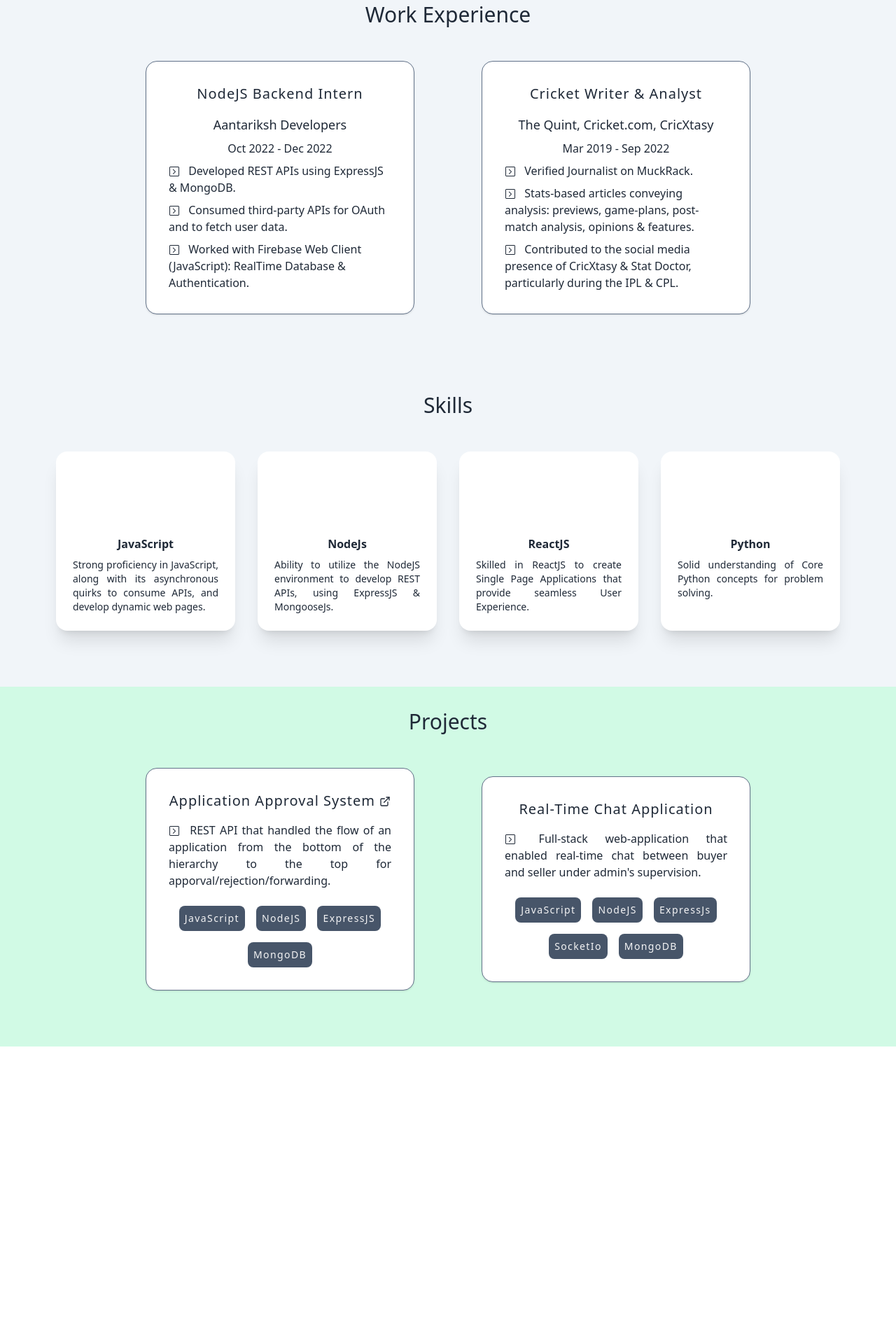
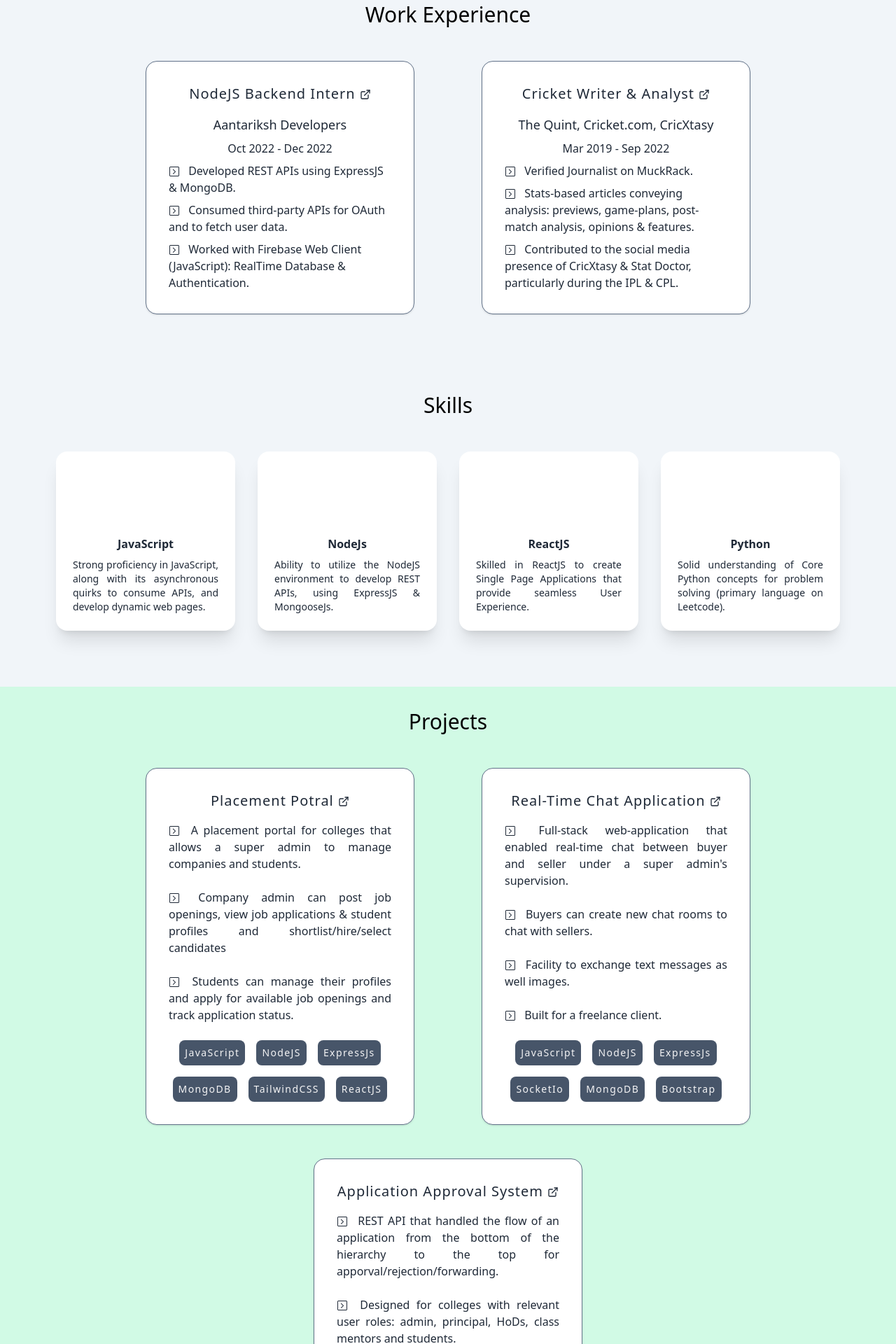
Before and after one commit to mainlycricket/Portfolio, a React (Vite) app: page / in a window 1280 px wide. Shown: the part 820-2740 px from the top of the page at 70% size. Before the commit the page ends 2315 px from the top, so only its background shows below. Built offline with nearby package versions, Linux system fonts and the light colour scheme; some icons are missing.

Commit message:
Project Updates

```diff
--- a/src/components/Experience.jsx
+++ b/src/components/Experience.jsx
@@ -1,18 +1,29 @@
 import { VscTerminal } from 'react-icons/vsc';
 import { experiences } from '../data';
+import { FiExternalLink } from 'react-icons/fi';
 
 const Experience = () => {
   return (
     <section id="experience" className="bg-slate-100 p-8">
-      <h3 className='text-center text-3xl font-medium'>Work Experience</h3>
+      <h3 className="text-center text-black text-3xl font-medium">
+        Work Experience
+      </h3>
 
       <div className="my-12 flex flex-row flex-wrap gap-12 items-center justify-center md:gap-x-24">
         {experiences.map((experience) => {
-          const { id, title, company, duration, info } = experience;
+          const { id, title, company, duration, info, link } = experience;
           return (
-            <div key={id} className="card w-96 px-4 py-8 bg-base-100 border border-slate-500 shadow">
+            <div
+              key={id}
+              className="card w-96 px-4 py-8 bg-base-100 border border-slate-500 shadow cursor-pointer hover:scale-105 transition-transform"
+            >
               <h3 className="text-center text-xl font-medium tracking-wider">
-                {title}
+                {title}{' '}
+                {link && (
+                  <a href={link} target="_black">
+                    <FiExternalLink className="inline-block h-4 w-4" />
+                  </a>
+                )}
               </h3>
               <div className="card-body mt-4 py-0 px-4">
                 <p className="text-lg text-center">{company}</p>
--- a/src/components/Hero.jsx
+++ b/src/components/Hero.jsx
@@ -5,7 +5,7 @@ import { socials } from '../data';
 
 const Hero = () => {
   return (
-    <section className="p-4  lg:p-12 bg-emerald-100" id="home">
+    <section className="p-4 text-black lg:p-12 bg-emerald-100" id="home">
       <article className="flex overflow-hidden justify-between">
         {/* INFO */}
         <div className="flex flex-col ml-12 mt-12 gap-y-4">
@@ -35,14 +35,16 @@ const Hero = () => {
             </p>
           </div>
           {/* SOCIALS */}
-          <div className='flex justify-center gap-x-8 sm:justify-start mt-12 sm:mt-4'>
+          <div className="flex justify-center gap-x-8 sm:justify-start mt-12 sm:mt-4">
             {socials.map((social) => {
-              const { id, icon, url } = social;
+              const { id, icon, url, text } = social;
               return (
                 <div key={id}>
-                  <a href={url} target="_blank">
-                    {icon}
-                  </a>
+                  <div className="tooltip tooltip-top md:tooltip-bottom" data-tip={text}>
+                    <a href={url} target="_blank">
+                      {icon}
+                    </a>
+                  </div>
                 </div>
               );
             })}
--- a/src/components/Navbar.jsx
+++ b/src/components/Navbar.jsx
@@ -7,7 +7,7 @@ const Navbar = () => {
         {menus.map((menu) => {
           const { id, text, href, icon } = menu;
           return (
-            <li key={id} className="capitalize sm:text-xl">
+            <li key={id} className="capitalize text-black sm:text-xl">
               <a href={href}>{text}</a>
             </li>
           );
--- a/src/components/Projects.jsx
+++ b/src/components/Projects.jsx
@@ -5,7 +5,7 @@ import { projects } from '../data';
 const Projects = () => {
   return (
     <section id="projects" className="bg-emerald-100 p-8">
-      <h3 className="text-center text-3xl font-medium">Projects</h3>
+      <h3 className="text-center text-black text-3xl font-medium">Projects</h3>
 
       <div className="my-12 flex flex-row flex-wrap gap-12 items-center justify-center md:gap-x-24">
         {projects.map((project) => {
@@ -13,7 +13,7 @@ const Projects = () => {
           return (
             <div
               key={id}
-              className="card w-96 px-4 py-8 bg-base-100 border border-slate-500 shadow"
+              className="card w-96 px-4 py-8 bg-base-100 border border-slate-500 shadow cursor-pointer hover:scale-105 transition-transform"
             >
               <h3 className="text-center text-xl font-medium tracking-wider">
                 {title}{' '}
--- a/src/components/Skills.jsx
+++ b/src/components/Skills.jsx
@@ -3,12 +3,15 @@ import { skills } from '../data';
 const Skills = () => {
   return (
     <section id="skills" className="bg-slate-100 p-8">
-      <h3 className="text-center text-3xl font-medium">Skills</h3>
+      <h3 className="text-center text-3xl text-black font-medium">Skills</h3>
       <div className="my-12 flex flex-row flex-wrap gap-8 items-center justify-center">
         {skills.map((skill) => {
           const { id, icon, title, info } = skill;
           return (
-            <div key={id} className="card w-64 h-64 bg-base-100 shadow-xl">
+            <div
+              key={id}
+              className="card w-64 h-64 bg-base-100 shadow-xl cursor-pointer hover:scale-110 transition-transform"
+            >
               <figure className="mt-8">{icon}</figure>
               <div className="card-body p-6 gap-y-2">
                 <h3 className="font-bold text-center">{title}</h3>
--- a/src/data.jsx
+++ b/src/data.jsx
@@ -58,7 +58,7 @@ export const skills = [
     id: nanoid(),
     icon: <FaPython className="h-16 w-16 text-emerald-500" />,
     title: 'Python',
-    info: 'Solid understanding of Core Python concepts for problem solving.',
+    info: 'Solid understanding of Core Python concepts for problem solving (primary language on Leetcode).',
   },
 ];
 
@@ -67,21 +67,25 @@ export const socials = [
     id: nanoid(),
     icon: <FaLinkedinIn className="font-bold h-6 w-6" />,
     url: 'https://www.linkedin.com/in/mainlycricket',
+    text: 'LinkedIn',
   },
   {
     id: nanoid(),
     icon: <FaGithub className="font-bold h-6 w-6" />,
     url: 'https://github.com/mainlycricket',
+    text: 'GitHub',
   },
   {
     id: nanoid(),
     icon: <SiLeetcode className="font-bold h-6 w-6" />,
     url: 'https://leetcode.com/mainlycoding',
+    text: 'LeetCode',
   },
   {
     id: nanoid(),
     icon: <FaXTwitter className="font-bold h-6 w-6" />,
-    url: 'https://twitter.com/mainlycricket',
+    url: 'https://twitter.com/mainlycoding',
+    text: 'Twitter',
   },
 ];
 
@@ -96,6 +100,7 @@ export const experiences = [
       'Consumed third-party APIs for OAuth and to fetch user data.',
       'Worked with Firebase Web Client (JavaScript): RealTime Database & Authentication.',
     ],
+    link: 'https://drive.google.com/file/d/1ERS_mIULV3_C-CepGl50e55ZoBujgVvF/view?usp=sharing',
   },
   {
     id: nanoid(),
@@ -107,26 +112,57 @@ export const experiences = [
       'Stats-based articles conveying analysis: previews, game-plans, post-match analysis, opinions & features.',
       'Contributed to the social media presence of CricXtasy & Stat Doctor, particularly during the IPL & CPL.',
     ],
+    link: 'https://muckrack.com/mainlycricket',
   },
 ];
 
 export const projects = [
   {
     id: nanoid(),
-    title: 'Application Approval System',
+    title: 'Placement Potral',
     info: [
-      'REST API that handled the flow of an application from the bottom of the hierarchy to the top for apporval/rejection/forwarding.',
+      'A placement portal for colleges that allows a super admin to manage companies and students.',
+      'Company admin can post job openings, view job applications & student profiles and shortlist/hire/select candidates',
+      'Students can manage their profiles and apply for available job openings and track application status.',
     ],
-    techStack: ['JavaScript', 'NodeJS', 'ExpressJS', 'MongoDB'],
-    link: 'https://documenter.getpostman.com/view/20410939/2s8Z6zzXDp',
+    techStack: [
+      'JavaScript',
+      'NodeJS',
+      'ExpressJs',
+      'MongoDB',
+      'TailwindCSS',
+      'ReactJS',
+    ],
+    link: 'https://placement-portal-react.netlify.app/',
   },
   {
     id: nanoid(),
     title: 'Real-Time Chat Application',
     info: [
-      "Full-stack web-application that enabled real-time chat between buyer and seller under admin's supervision.",
+      "Full-stack web-application that enabled real-time chat between buyer and seller under a super admin's supervision.",
+      'Buyers can create new chat rooms to chat with sellers.',
+      'Facility to exchange text messages as well images.',
+      'Built for a freelance client.',
     ],
-    techStack: ['JavaScript', 'NodeJS', 'ExpressJs', 'SocketIo', 'MongoDB'],
-    link: null,
+    techStack: [
+      'JavaScript',
+      'NodeJS',
+      'ExpressJs',
+      'SocketIo',
+      'MongoDB',
+      'Bootstrap',
+    ],
+    link: 'https://drive.google.com/file/d/1ukGpwnO1JeRZp3FNvoGsDC6sxOfxq2bU/view?usp=sharing',
+  },
+  {
+    id: nanoid(),
+    title: 'Application Approval System',
+    info: [
+      'REST API that handled the flow of an application from the bottom of the hierarchy to the top for apporval/rejection/forwarding.',
+      'Designed for colleges with relevant user roles: admin, principal, HoDs, class mentors and students.',
+      'Ensured data confidentiality and privacy between different departments and classes of the same department.',
+    ],
+    techStack: ['JavaScript', 'NodeJS', 'ExpressJS', 'MongoDB'],
+    link: 'https://documenter.getpostman.com/view/20410939/2s8Z6zzXDp',
   },
 ];
```
